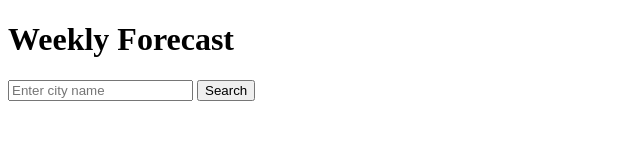
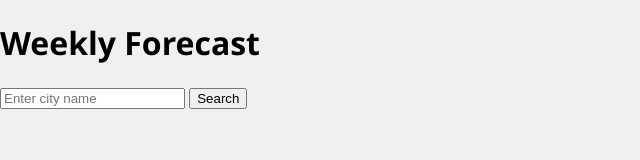
Before and after one commit to JackRozov/Weather-forecast-challenge-6, a plain HTML site: page index.html in a window 1280 px wide. Shown: the whole page, without its empty margins (0-640 px from the left). Drawn offline with Linux system fonts and the light colour scheme.

Commit message:
Final commit

```diff
--- a/Assets/Css/style.css
+++ b/Assets/Css/style.css
@@ -0,0 +1,6 @@
+body {
+    font-family: 'Segoe UI', Tahoma, Geneva, Verdana, sans-serif;
+    margin: 0;
+    padding: 0;
+    background-color: #f0f0f0;
+}
--- a/index.html
+++ b/index.html
@@ -4,6 +4,7 @@
   <meta charset="UTF-8">
   <meta name="viewport" content="width=device-width, initial-scale=1.0">
   <title>Forecast Data</title>
+<link rel="stylesheet" href="./Assets/Css/style.css">
 </head>
 
 <body>
```
